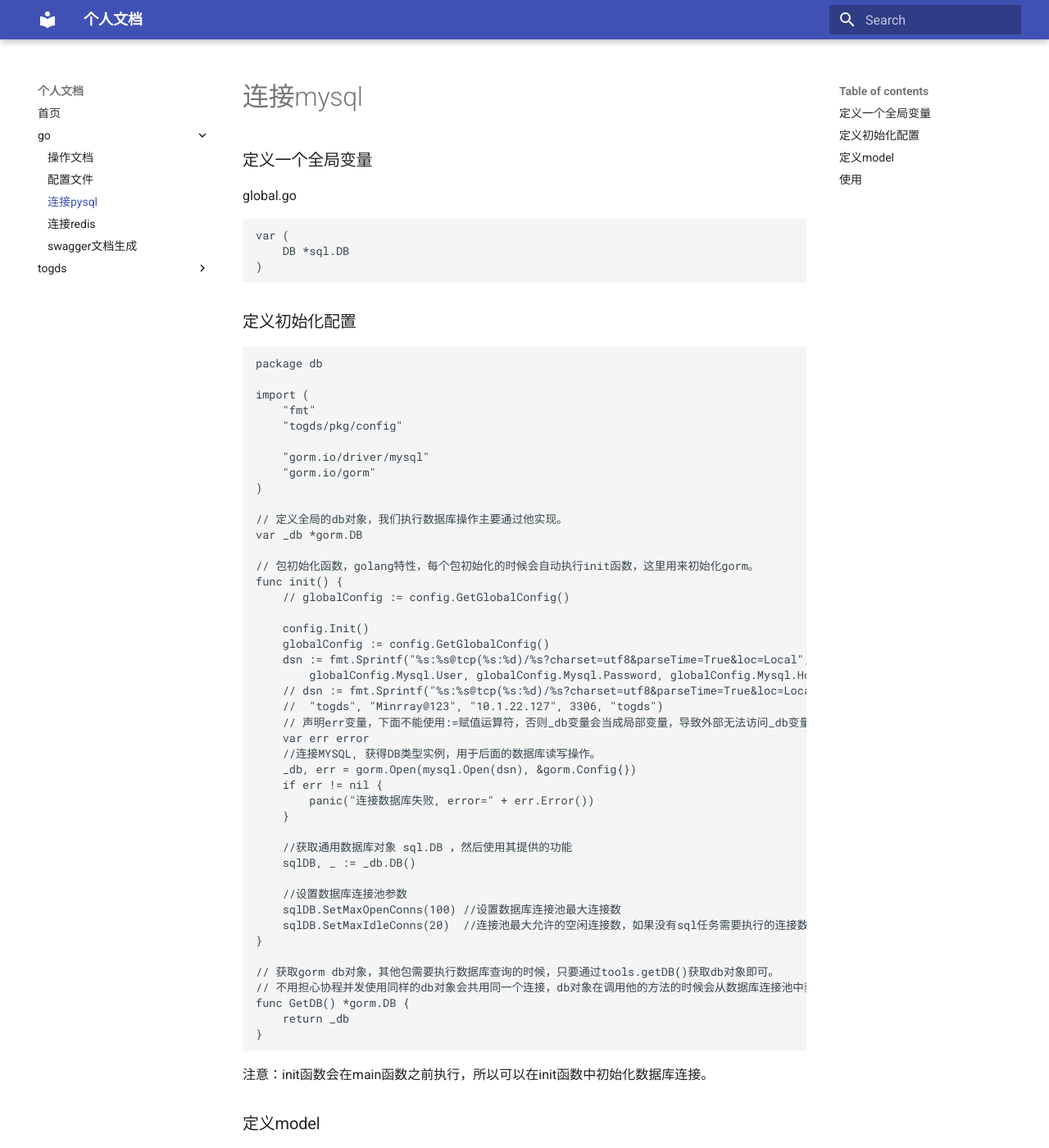
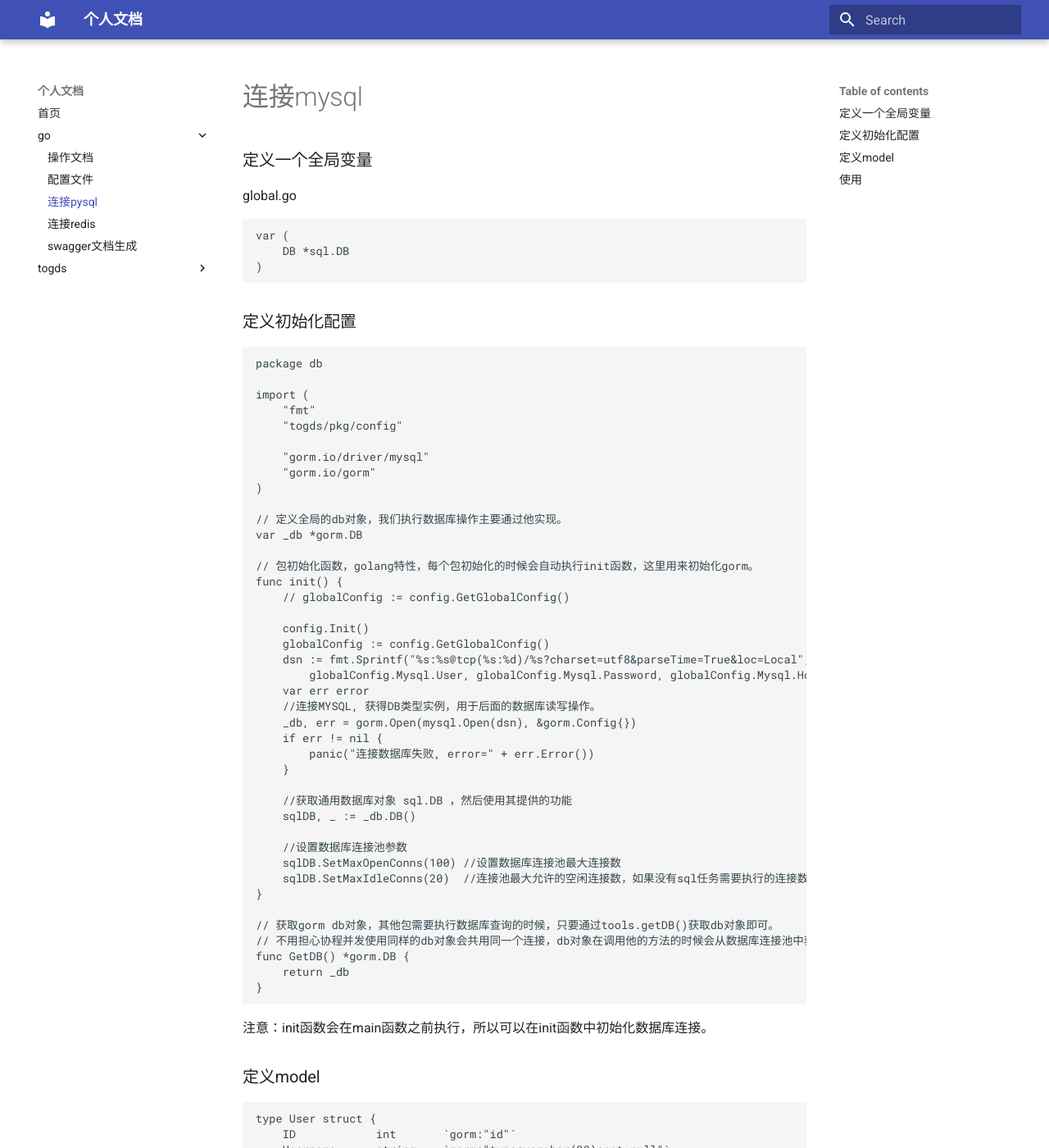
Before and after one commit to togds/docs, an MkDocs documentation site: the page built from docs/go/mysql.md, in a window 1280 px wide and 1400 px high. Shown: the whole window at 82% size. Built offline with MkDocs 1.6.1 and Material for MkDocs 9.7.7, drawn with Linux system fonts in a browser that asks for light colours.

Commit message:
去除密码

```diff
--- a/docs/go/mysql.md
+++ b/docs/go/mysql.md
@@ -29,9 +29,6 @@ func init() {
 	globalConfig := config.GetGlobalConfig()
 	dsn := fmt.Sprintf("%s:%s@tcp(%s:%d)/%s?charset=utf8&parseTime=True&loc=Local",
 		globalConfig.Mysql.User, globalConfig.Mysql.Password, globalConfig.Mysql.Host, globalConfig.Mysql.Port, globalConfig.Mysql.Database)
-	// dsn := fmt.Sprintf("%s:%s@tcp(%s:%d)/%s?charset=utf8&parseTime=True&loc=Local",
-	// 	"togds", "Minrray@123", "10.1.22.127", 3306, "togds")
-	// 声明err变量，下面不能使用:=赋值运算符，否则_db变量会当成局部变量，导致外部无法访问_db变量
 	var err error
 	//连接MYSQL, 获得DB类型实例，用于后面的数据库读写操作。
 	_db, err = gorm.Open(mysql.Open(dsn), &gorm.Config{})
```
